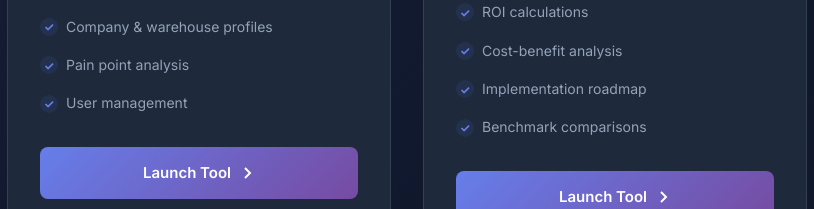
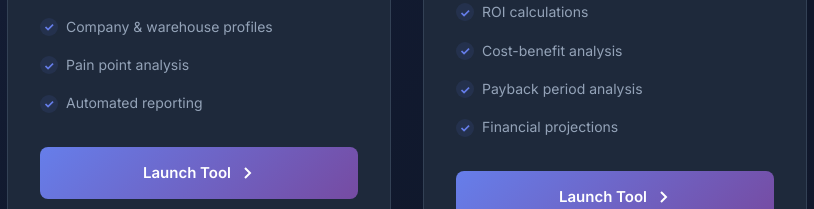
Before and after one commit to Cbarrett770822/WMSTOOLS, a plain HTML site: page index.html in a window 1280 px wide. Shown: the part 591-800 px from the top of the page, 25-839 px from the left. Drawn offline with Linux system fonts and the light colour scheme.

Commit message:
Update card features - replace User management with Automated reporting, replace Implementation roadmap and Benchmark comparisons with Payback period analysis and Financial projections

```diff
--- a/index.html
+++ b/index.html
@@ -47,7 +47,7 @@
                     <li>Multi-stage questionnaires</li>
                     <li>Company & warehouse profiles</li>
                     <li>Pain point analysis</li>
-                    <li>User management</li>
+                    <li>Automated reporting</li>
                 </ul>
                 <a href="https://wmsdiscovery.netlify.app/login" class="btn" target="_blank">
                     Launch Tool
@@ -73,8 +73,8 @@
                 <ul class="features">
                     <li>ROI calculations</li>
                     <li>Cost-benefit analysis</li>
-                    <li>Implementation roadmap</li>
-                    <li>Benchmark comparisons</li>
+                    <li>Payback period analysis</li>
+                    <li>Financial projections</li>
                 </ul>
                 <a href="https://wmsroi.netlify.app/login.html" class="btn" target="_blank">
                     Launch Tool
```
